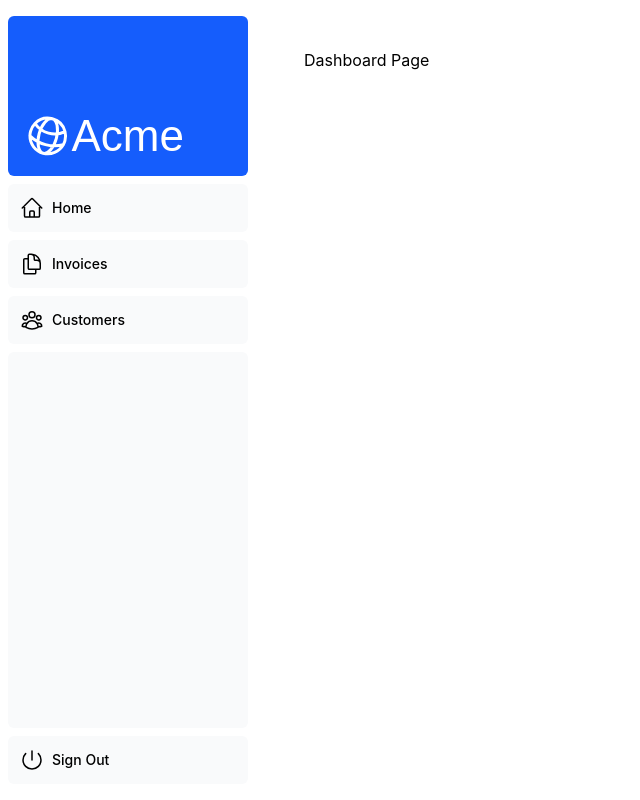
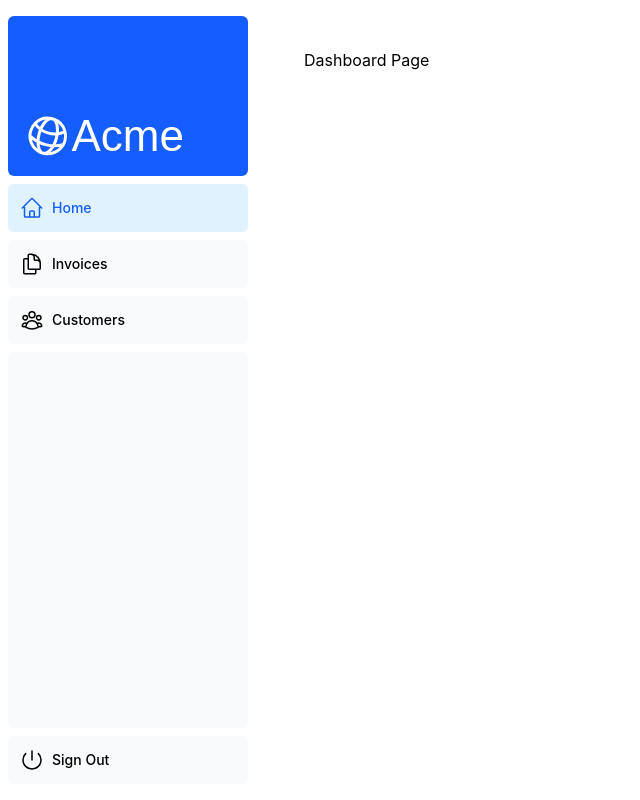
Before and after one commit to AshitaAme/nextjs-dashboard, a Next.js app: page /dashboard in a window 1280 px wide. Shown: the whole page, without its empty margins (0-640 px from the left). Built offline with nearby package versions, Linux system fonts and the light colour scheme; a web font is replaced by a local one.

Commit message:
feat: highlight active dashboard links

```diff
--- a/app/ui/dashboard/nav-links.tsx
+++ b/app/ui/dashboard/nav-links.tsx
@@ -1,35 +1,46 @@
+"use client";
 import {
   UserGroupIcon,
   HomeIcon,
   DocumentDuplicateIcon,
 } from "@heroicons/react/24/outline";
+import Link from "next/link";
+import { usePathname } from "next/navigation";
+import clsx from "clsx";
 
 // Map of links to display in the side navigation.
 // Depending on the size of the application, this would be stored in a database.
 const links = [
   { name: "Home", href: "/dashboard", icon: HomeIcon },
-  { name: "Invoices", href: "/dashboard/invoices", icon: DocumentDuplicateIcon },
+  {
+    name: "Invoices",
+    href: "/dashboard/invoices",
+    icon: DocumentDuplicateIcon,
+  },
   { name: "Customers", href: "/dashboard/customers", icon: UserGroupIcon },
 ];
 
 export default function NavLinks() {
+  const pathname = usePathname();
   return (
     <>
       {links.map((link) => {
         const LinkIcon = link.icon;
         return (
-          <a
+          <Link
             key={link.name}
             href={link.href}
-            className="
-              flex h-12 grow items-center justify-center gap-2 rounded-md
-               bg-gray-50 hover:bg-sky-100 hover:text-blue-600
-              p-3 text-sm font-medium
-              md:flex-none md:justify-start md:p-2 md:px-3"
+            className={clsx(
+              "flex h-12 grow items-center justify-center gap-2 rounded-md",
+              "p-3 text-sm font-medium",
+              "md:flex-none md:justify-start md:p-2 md:px-3",
+              "bg-gray-50 hover:bg-sky-100 hover:text-blue-600",
+              {'bg-sky-100 text-blue-600': pathname === link.href,},
+            )}
           >
             <LinkIcon className="w-6" />
             <p className="hidden md:block">{link.name}</p>
-          </a>
+          </Link>
         );
       })}
     </>
```
